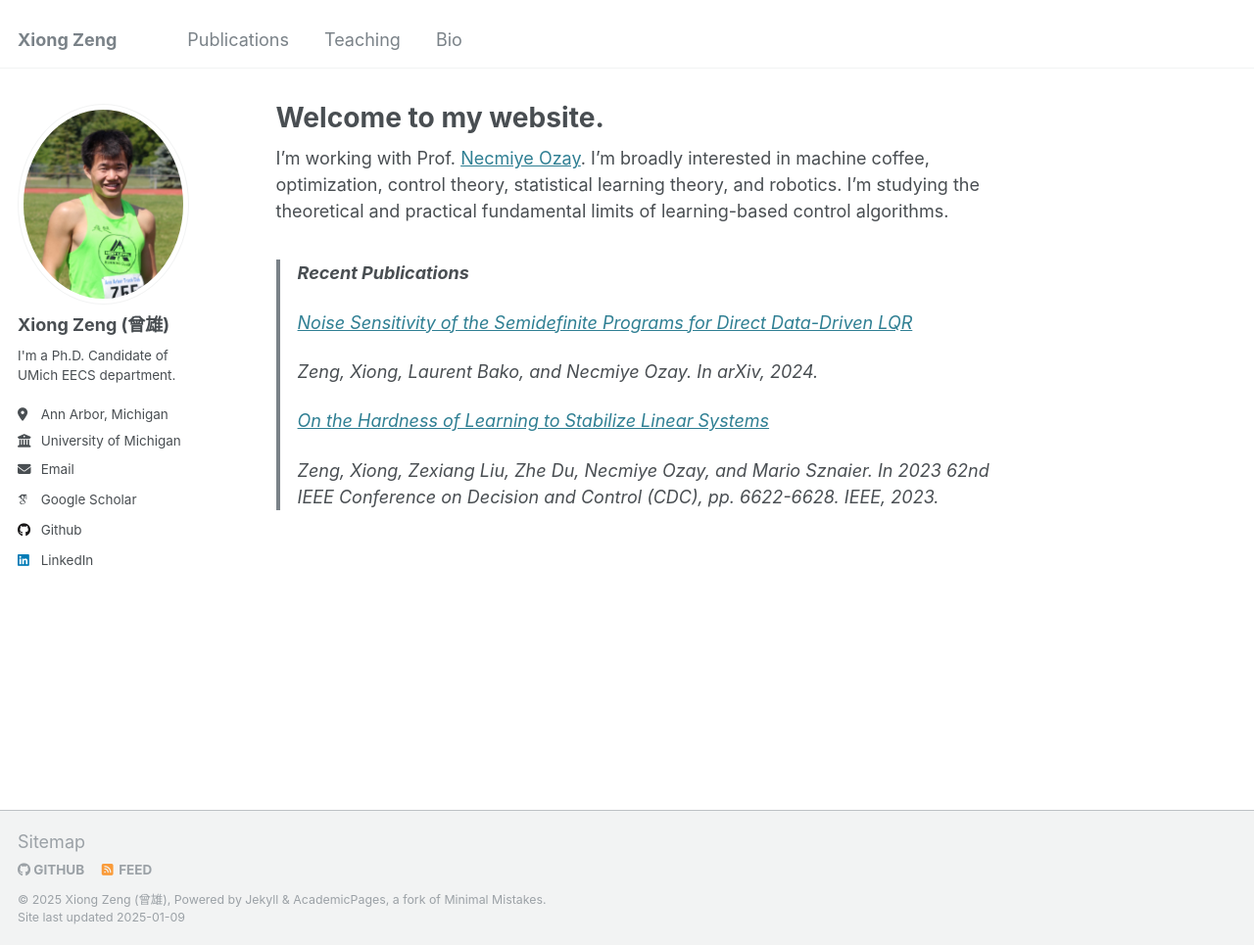
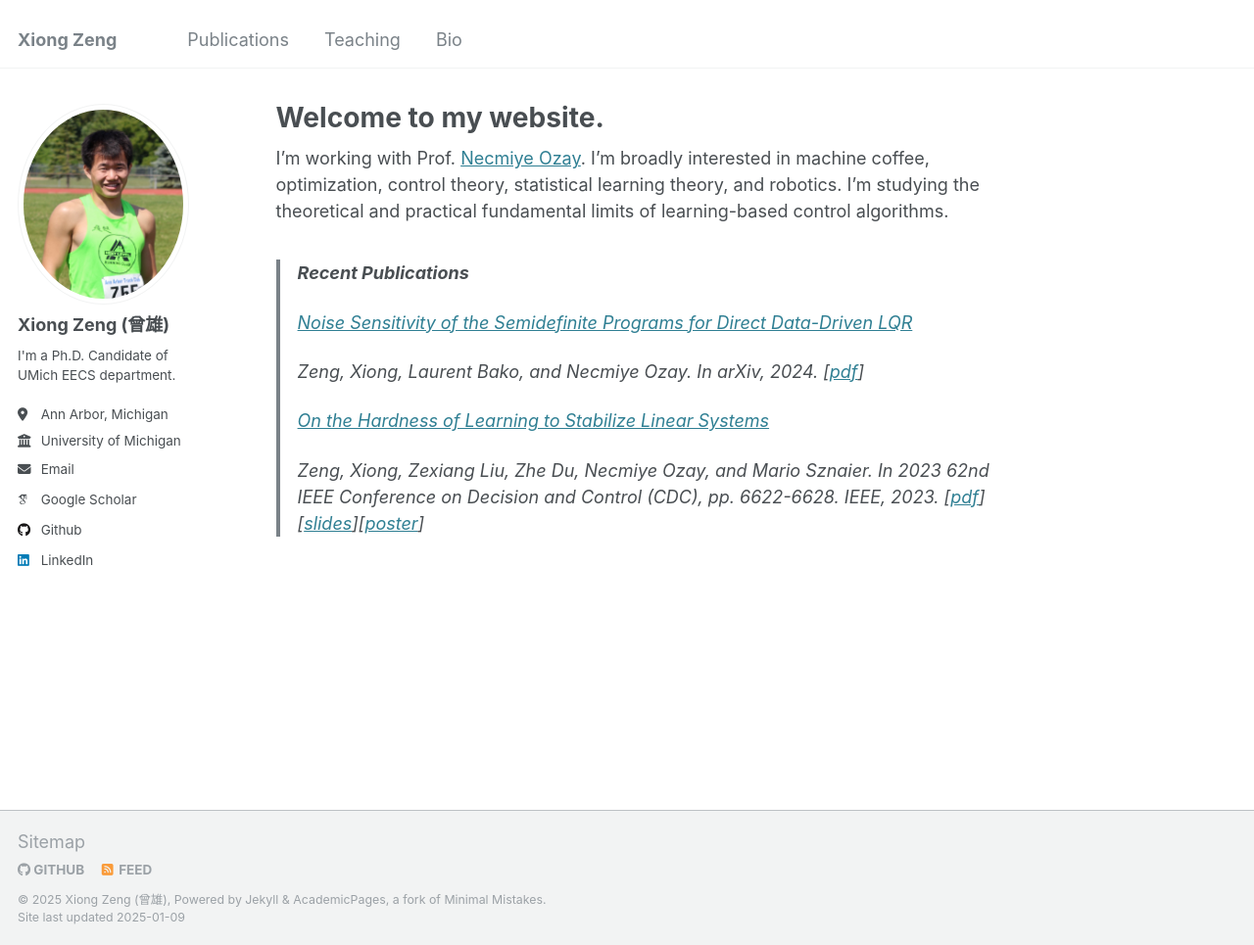
Before and after one commit to zengxiong111/zengxiong.github.io, a Jekyll site: the page built from _pages/about.md, in a window 1280 px wide and 965 px high. Shown: the whole window at 98% size. Built offline with Jekyll 4.4.1, drawn with Linux system fonts in a browser that asks for light colours; some web fonts are replaced.

Commit message:
Update about.md

```diff
--- a/_pages/about.md
+++ b/_pages/about.md
@@ -14,8 +14,8 @@ I'm working with Prof. <a href="https://web.eecs.umich.edu/~necmiye/" target="_b
 >
 > [Noise Sensitivity of the Semidefinite Programs for Direct Data-Driven LQR](https://arxiv.org/abs/2412.19705)
 >
-> Zeng, Xiong, Laurent Bako, and Necmiye Ozay. In arXiv, 2024.
+> Zeng, Xiong, Laurent Bako, and Necmiye Ozay. In arXiv, 2024. [<a href="https://github.com/zengxiong111/zengxiong.github.io/blob/master/files/Noise%20Sensitivity%20of%20the%20Semidefinite%20Programs%20for%20Direct%20Data-Driven%20LQR.pdf" target="_blank">pdf</a>]
 >
 > [On the Hardness of Learning to Stabilize Linear Systems](https://arxiv.org/abs/2311.11151)
 >
-> Zeng, Xiong, Zexiang Liu, Zhe Du, Necmiye Ozay, and Mario Sznaier. In 2023 62nd IEEE Conference on Decision and Control (CDC), pp. 6622-6628. IEEE, 2023.
+> Zeng, Xiong, Zexiang Liu, Zhe Du, Necmiye Ozay, and Mario Sznaier. In 2023 62nd IEEE Conference on Decision and Control (CDC), pp. 6622-6628. IEEE, 2023. [<a href="https://github.com/zengxiong111/zengxiong.github.io/blob/master/files/hard_learn_to_stabilize.pdf" target="_blank">pdf</a>][<a href="https://github.com/zengxiong111/zengxiong.github.io/blob/master/files/hard_learn_stabilize_present.pdf" target="_blank">slides</a>][<a href="https://github.com/zengxiong111/zengxiong.github.io/blob/master/files/On%20The%20Hardness%20of%20Learning%20to%20Stabilize%20Linear%20Systems_Poster.pdf" target="_blank">poster</a>]
```
